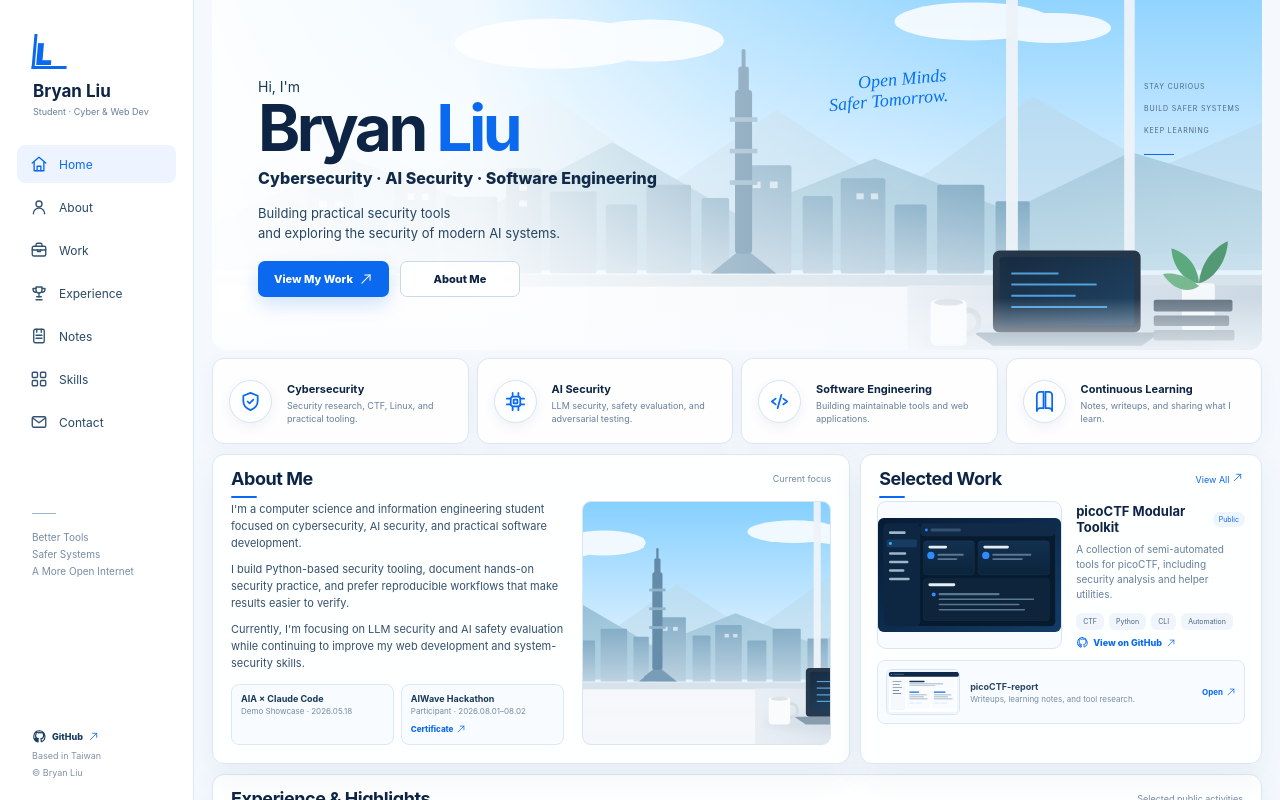
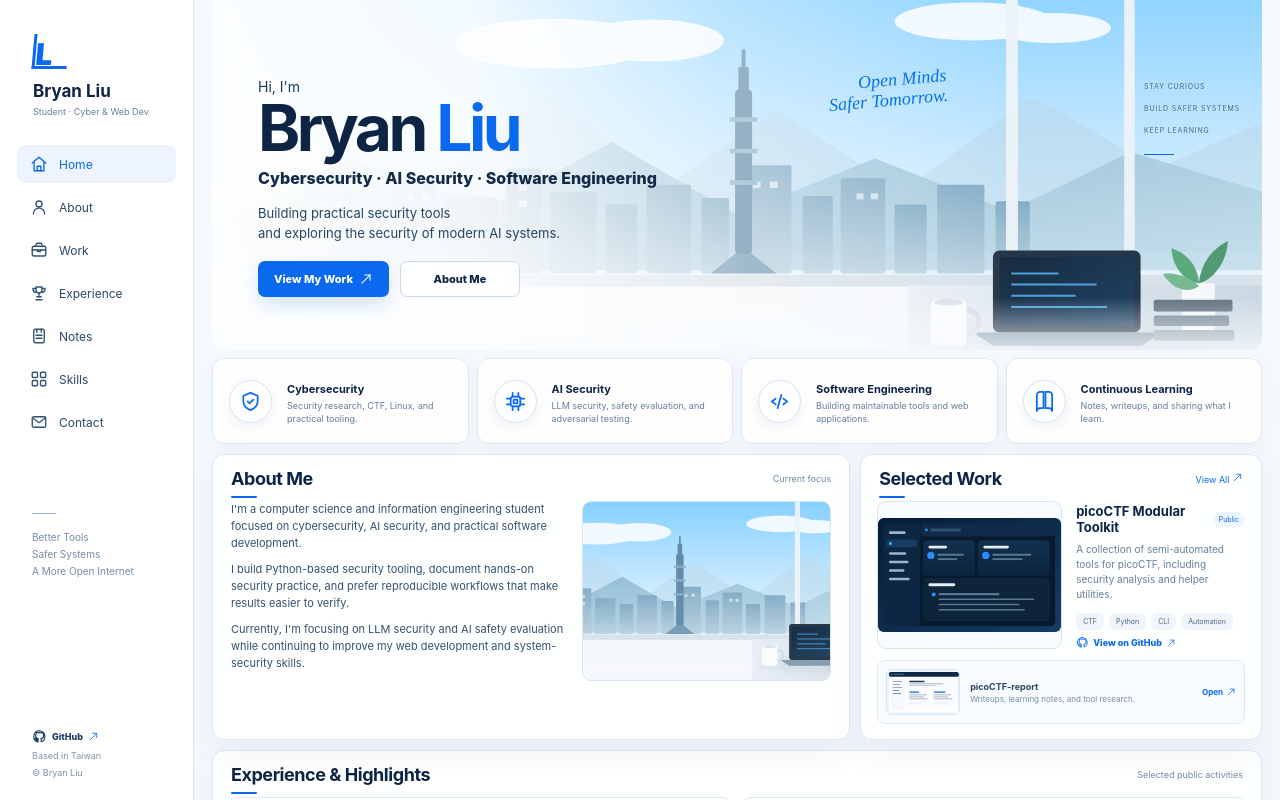
Before and after one commit to Bryan-9603012/bryan-9603012.github.io, a React (Vite) app: page / in a window 1280 px wide. Shown: the top 800 px of the page. Built offline with nearby package versions, Linux system fonts and the light colour scheme.

Commit message:
polish: remove duplicate highlights and refine experience cards

```diff
--- a/src/App.jsx
+++ b/src/App.jsx
@@ -126,18 +126,6 @@ function App() {
                   Currently, I'm focusing on LLM security and AI safety evaluation while
                   continuing to improve my web development and system-security skills.
                 </p>
-
-                <div className="highlight-list">
-                  <div>
-                    <strong>AIA × Claude Code</strong>
-                    <span>Demo Showcase · 2026.05.18</span>
-                  </div>
-                  <div>
-                    <strong>AIWave Hackathon</strong>
-                    <span>Participant · 2026.08.01–08.02</span>
-                    <button onClick={() => setShowCertificate(true)}>Certificate <Icon name="arrow" size={10} /></button>
-                  </div>
-                </div>
               </div>
 
               <div className="about-visual" aria-label="Original engineering workspace illustration" />
@@ -179,7 +167,7 @@ function App() {
           </div>
 
           <div className="experience-list">
-            <article className="experience-item">
+            <article className="experience-item experience-aia-card">
               <div className="experience-brand experience-aia">
                 <span className="experience-logo"><Icon name="sparkles" size={18} /></span>
                 <div>
@@ -202,7 +190,7 @@ function App() {
               </div>
             </article>
 
-            <article className="experience-item">
+            <article className="experience-item experience-aiwave-card">
               <div className="experience-brand experience-aiwave">
                 <span className="experience-logo"><Icon name="waves" size={18} /></span>
                 <div>
```
